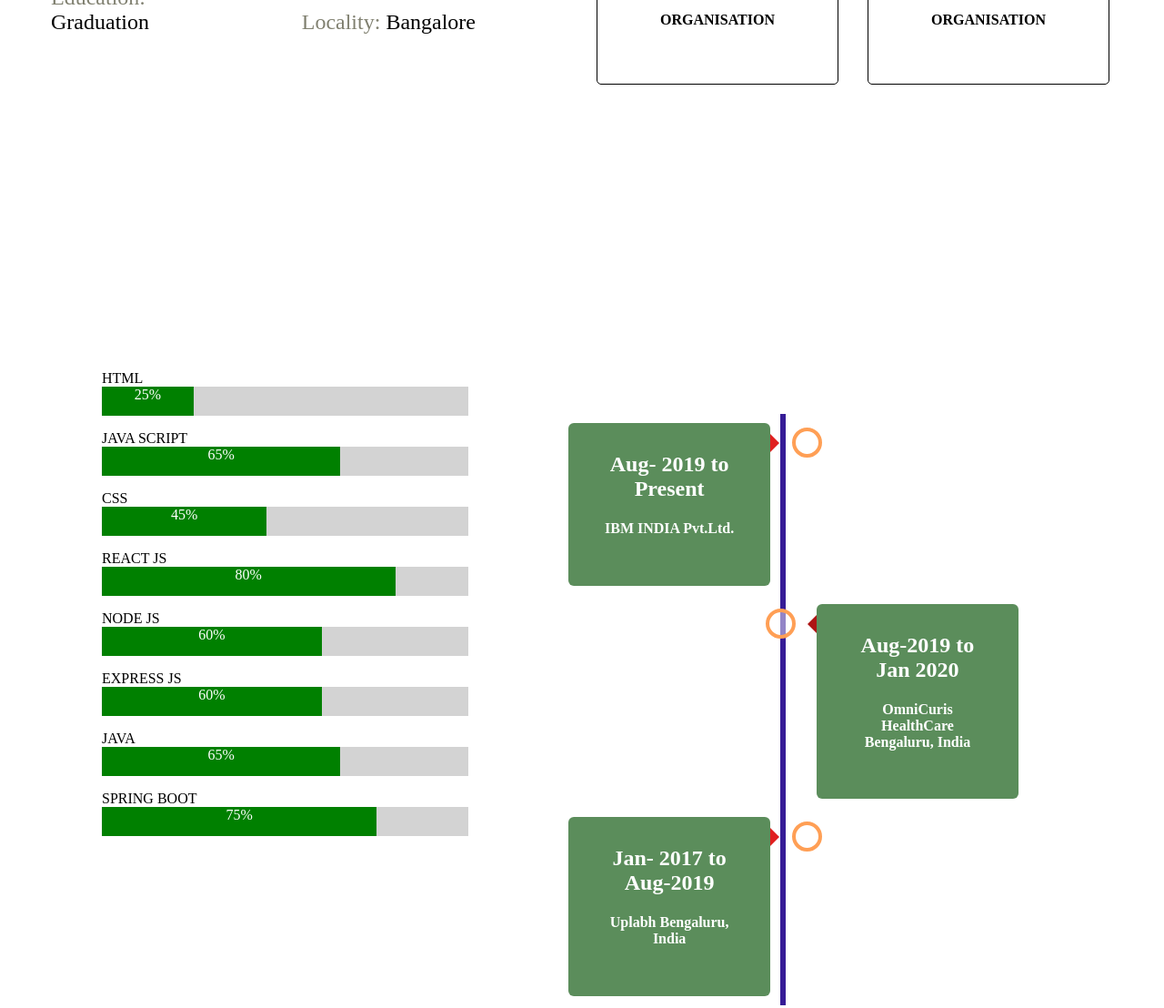
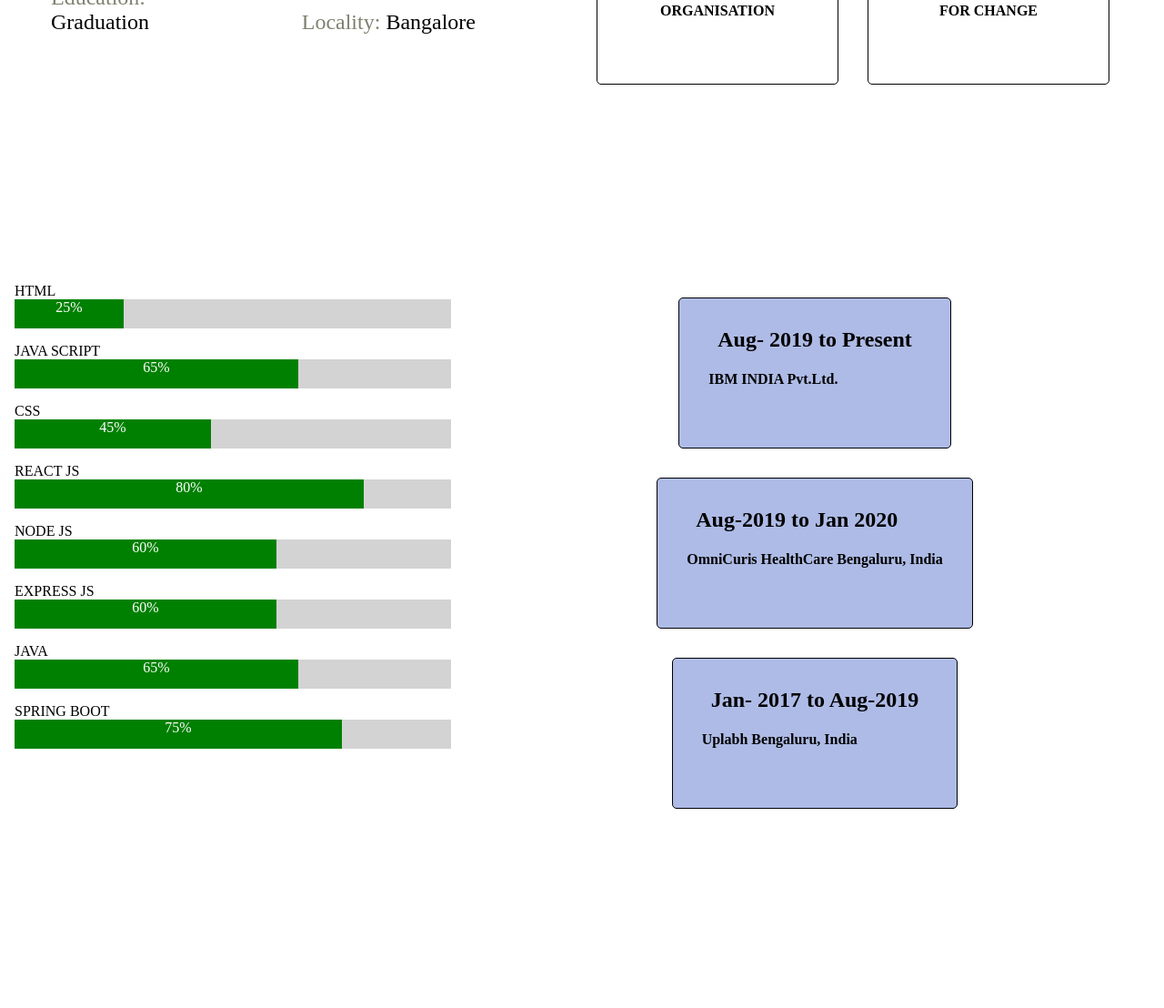
Before and after one commit to abhionly009/portafolio.github.in, a plain HTML site: page index.html in a window 1280 px wide. Shown: the part 1289-2397 px from the top of the page at 91% size. Drawn offline with Linux system fonts and the light colour scheme.

Commit message:
Added code to change time line

```diff
--- a/index.html
+++ b/index.html
@@ -105,8 +105,8 @@
           </div>
 
           <div class="card">
-            <h2>3</h2>
-            <h3>Organisation</h3>
+            <h2>Looking</h2>
+            <h3>for change</h3>
           </div>
         </div>
       </div>
@@ -172,26 +172,24 @@
           </div>
         </div>
         <div class="experiencecontainer">
-          <div class="timeline">
-            <div class="container left">
-              <div class="content">
+          <div class="expcardcontainer">
+            <div class="expcard">
               <h2>Aug- 2019 to Present</h2>
               <h4>IBM INDIA Pvt.Ltd.</h4>
             </div>
           </div>
 
-            <div class="container right">
-              <div class="content">
+          <div class="expcardcontainer">
+            <div class="expcard">
               <h2>Aug-2019 to Jan 2020</h2>
               <h4>OmniCuris HealthCare Bengaluru, India</h4>
             </div>
           </div>
 
-            <div class="container left">
-              <div class="content">
+          <div class="expcardcontainer">
+            <div class="expcard">
               <h2>Jan- 2017 to Aug-2019</h2>
               <h4>Uplabh Bengaluru, India</h4>
-              </div>
             </div>
           </div>
         </div>
--- a/style.css
+++ b/style.css
@@ -149,7 +149,6 @@ p {
   flex-direction: row;
   justify-content: center;
   align-items: center;
-  margin: 6rem;
 }
 
 .skillcontainer {
@@ -181,105 +180,12 @@ p {
   margin-left: 1rem;
 }
 
-/* The actual timeline (the vertical ruler) */
-.timeline {
-  position: relative;
-  /* max-width: 1200px; */
-
-  margin: 3rem;
+.card h2 {
+  font-size: 1.5rem;
 }
 
-/* The actual timeline (the vertical ruler) */
-.timeline::after {
-  content: "";
-  position: absolute;
-  width: 6px;
-  background-color: rgb(54, 28, 150);
-  top: 0;
-  bottom: 0;
-  left: 50%;
-  /* margin-left: -3px; */
-}
-
-/* Container around content */
-.container {
-  padding: 10px 40px;
-  position: relative;
-  background-color: inherit;
-  width: 40%;
-}
-
-/* The circles on the timeline */
-.container::after {
-  content: "";
-  position: absolute;
-  width: 25px;
-  height: 25px;
-  right: -17px;
-  background-color: rgba(255, 255, 255, 0.466);
-  border: 4px solid #ff9f55;
-  top: 15px;
-  border-radius: 50%;
-  z-index: 1;
-}
-
-/* Place the container to the left */
-.left {
-  left: 1%;
-}
-
-/* Place the container to the right */
-.right {
-  left: 50%;
-}
-
-/* Add arrows to the left container (pointing right) */
-.left::before {
-  content: " ";
-  height: 0;
-  position: absolute;
-  top: 22px;
-  width: 0;
-  z-index: 1;
-  right: 30px;
-  border: medium solid rgb(190, 44, 44);
-  border-width: 10px 0 10px 10px;
-  border-color: transparent transparent transparent rgb(224, 31, 31);
-}
-
-/* Add arrows to the right container (pointing left) */
-.right::before {
-  content: " ";
-  height: 0;
-  position: absolute;
-  top: 22px;
-  width: 0;
-  z-index: 1;
-  left: 30px;
-  border: medium solid rgb(202, 46, 46);
-  border-width: 10px 10px 10px 0;
-  border-color: transparent rgb(173, 20, 20) transparent transparent;
-}
-
-/* Fix the circle for containers on the right side */
-.right::after {
-  left: -16px;
-}
-
-/* The actual content */
-.content {
-  /* padding: 20px 20px; */
-  padding: 2rem;
-  background-color: rgba(27, 97, 27, 0.719);
-  position: relative;
-  border-radius: 6px;
+.card h4 {
   text-align: center;
-  color: white;
-}
-
-.content p {
-  text-align: center;
-  /* font-size: 2rem; */
 }
 
 footer {
@@ -290,3 +196,19 @@ footer {
   background-color: black;
   align-items: center;
 }
+
+.expcardcontainer {
+  display: flex;
+  justify-content: center;
+  flex-wrap: wrap;
+  align-items: center;
+}
+
+.expcard {
+  height: 100px;
+  border: 1px solid black;
+  border-radius: 5px;
+  padding: 2rem;
+  margin: 1rem;
+  background-color: rgba(29, 65, 184, 0.356);
+}
```
Lines whose indentation alone changed are shown as unchanged.
